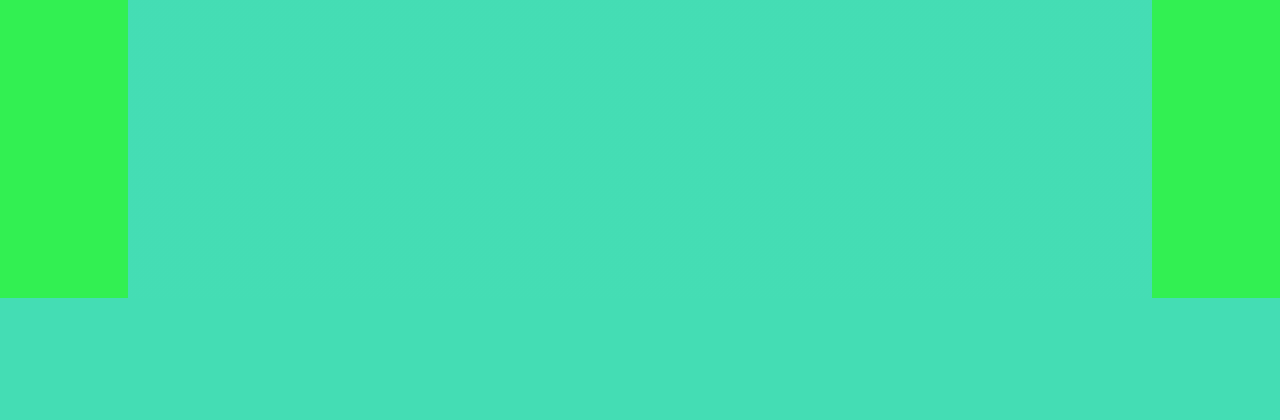
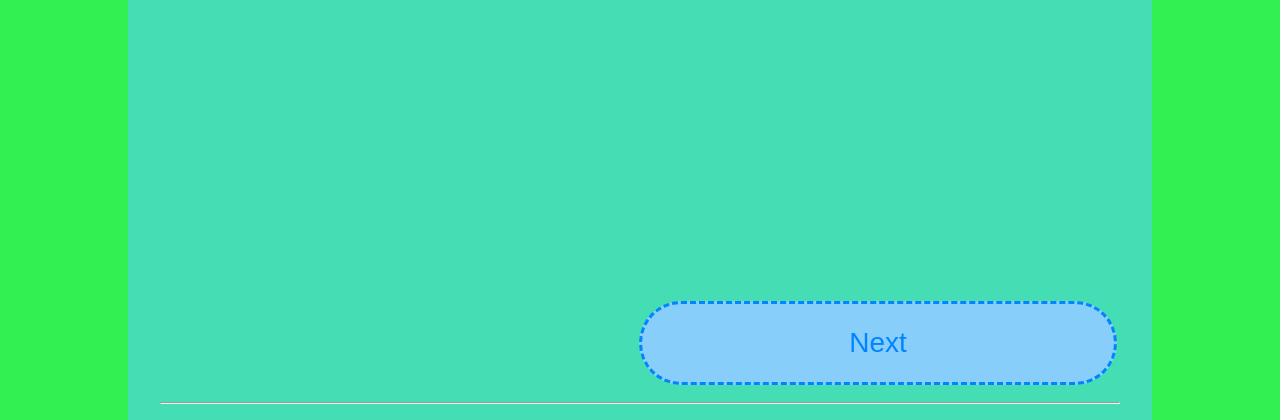
Before and after one commit to Mahdi03/mahdi.github.dev, a PHP site: the page made by DaMahdi03/Ayman_Studios/Aprender_Español/Lesson_1/The_Alphabet.html in a window 1280 px wide. Shown: the part 5153-5573 px from the top of the page. Before the commit the page ends 5451 px from the top, so only its background shows below. Run offline with PHP 8.4, Linux system fonts and the light colour scheme.

Commit message:
Added Navigation Buttons At The Bottom For Easier Lesson Navigation; Next Will Add localStorage Variables That Will Block Skipping Ahead In Lessons!!!

```diff
--- a/DaMahdi03/Ayman_Studios/Aprender_Español/Lesson_1/The_Alphabet.html
+++ b/DaMahdi03/Ayman_Studios/Aprender_Español/Lesson_1/The_Alphabet.html
@@ -10,7 +10,7 @@
     <script src="https://ajax.googleapis.com/ajax/libs/jquery/3.3.1/jquery.min.js"></script>
     <script src="../theme.js"></script>
     <style>
-        textarea {
+        .intro textarea {
             resize: none;
             width: 100%;
             text-align: center;
@@ -19,13 +19,13 @@
             font-size: 1.5em;
         }
 
-        table {
+        .lesson table {
             width: 100%;
             text-align: center;
         }
 
-        tr,
-        td {
+        .lesson tr,
+        .lesson td {
             border: 2px solid lightcoral;
             border-radius: 2px;
             margin: 0;
@@ -33,14 +33,14 @@
         }
 
         @media screen and (max-width: 320px) {
-            td {
+            .lesson td {
                 font-size: 0.5em;
                 border-width: 0.5px;
             }
         }
 
         @media screen and (max-width: 481px) {
-            td {
+            .lesson td {
                 font-size: 0.5em;
                 border-width: 0.5px;
             }
@@ -219,7 +219,17 @@
             <p>Since this is the first lesson, there will be no review or Go section.</p>
         </div>
     </div>
-
+    <div class="navButtons">
+        <table>
+            <tr>
+                <td class="prevButton"></td>
+                <td class="nextButton"><button onclick="window.location.assign('../Lesson_2/Subject_Pronouns.html')">Next</button></td>
+            </tr>
+        </table>
+    </div>
+    <footer>
+        <hr />
+    </footer>
     <script>
         function startListening(listenFor) {
             var recognition = new(webkitSpeechRecognition || SpeechRecognition)();
--- a/DaMahdi03/Ayman_Studios/Aprender_Español/theme.css
+++ b/DaMahdi03/Ayman_Studios/Aprender_Español/theme.css
@@ -150,10 +150,29 @@ img {
     margin: 0 auto;
 }
 
-.lesson {
+.lesson,
+.practice {
     visibility: hidden;
 }
 
-.practice {
-    visibility: hidden;
+.navButtons,
+.navButtons table,
+.navButtons table tr,
+.prevButton button,
+.nextButton button {
+    width: 100%;
+    margin: 0 auto;
 }
+
+.prevButton,
+.nextButton {
+    width: 50%;
+}
+
+.navButtons .prevButton {
+    float: left;
+}
+
+.navButtons .nextButton {
+    float: right;
+}
```
Also changed, not shown: DaMahdi03/Ayman_Studios/Aprender_Español/Lesson_2/Subject_Pronouns.html (+12 -5 lines).
